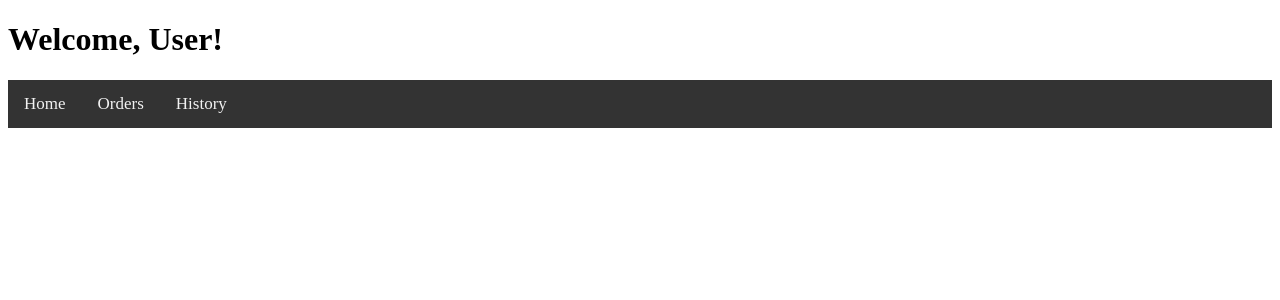
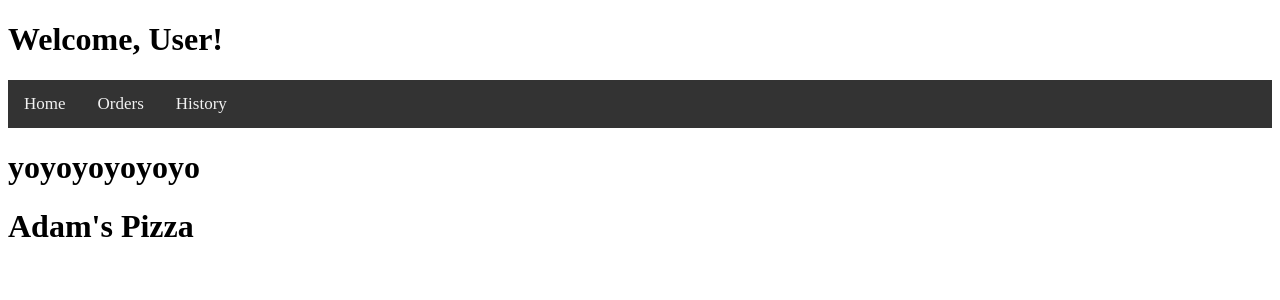
Before and after one commit to Jonathan-Bryant19/food-mood, a React (Create React App) app: page /menu/1 in a window 1280 px wide. Shown: the top 300 px of the page. Built offline with nearby package versions, Linux system fonts and the light colour scheme; data requests are answered from the project's data file.

Commit message:
began menu component

```diff
--- a/package.json
+++ b/package.json
@@ -13,6 +13,7 @@
     "web-vitals": "^2.1.4"
   },
   "scripts": {
+    "server":"json-server --watch db.json --port 3001",
     "start": "react-scripts start",
     "build": "react-scripts build",
     "test": "react-scripts test",
--- a/src/components/App.js
+++ b/src/components/App.js
@@ -4,6 +4,7 @@ import Navbar from './Navbar';
 import Home from './Home';
 import Cart from './Cart';
 import History from './History'
+import Menu from './Menu'
 
 function App() {
 
@@ -14,6 +15,7 @@ function App() {
         <h1>Welcome, User!</h1>
       </div>
       <Navbar />
+
 
       <Switch>
         <Route exact path="/">
@@ -28,6 +30,10 @@ function App() {
           <History/>
         </Route>
 
+        <Route path="/menu/:id">
+          <Menu/>
+        </Route>
+
       </Switch>
 
     </>
--- /dev/null
+++ b/src/components/Menu.js
@@ -0,0 +1,37 @@
+import React, {useEffect, useState } from 'react'
+import { useParams } from 'react-router-dom';
+
+
+
+
+function Menu (){
+    const [restaurant,setRestaurant] = useState("Loading")
+
+    const { id } = useParams()
+
+    console.log(id)
+
+    useEffect(()=>{
+        fetch(`http://localhost:3001/Restaurants/${id}`)
+        .then(r=>r.json())
+        .then(restaurant => setRestaurant(restaurant))
+
+    },[id])
+
+    console.log(restaurant.name)
+
+    return(
+        <>
+        <h1>yoyoyoyoyoyo</h1>
+        <h1>{restaurant.name}</h1>
+
+        </>
+    )
+
+    }
+
+
+
+
+
+export default Menu;
```
